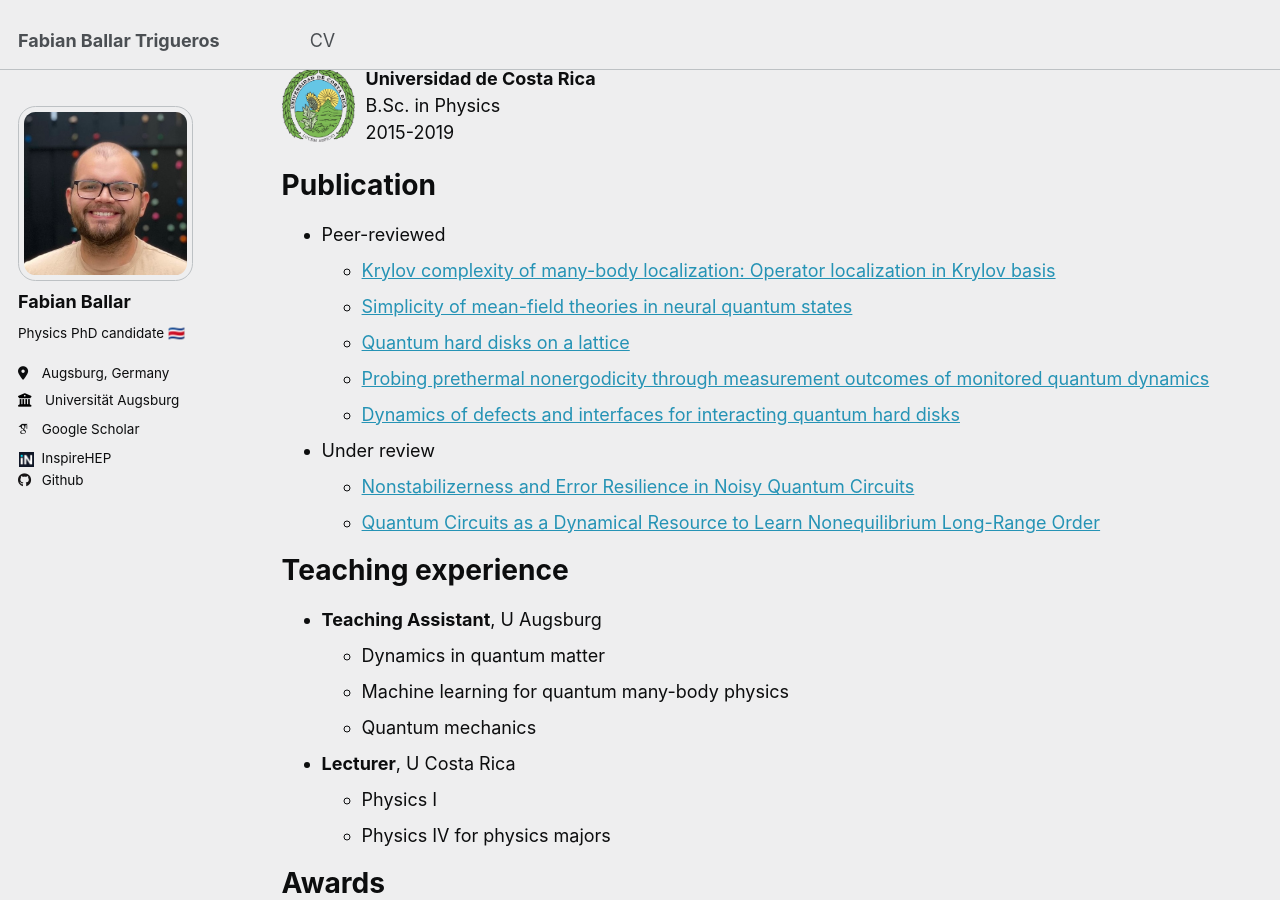
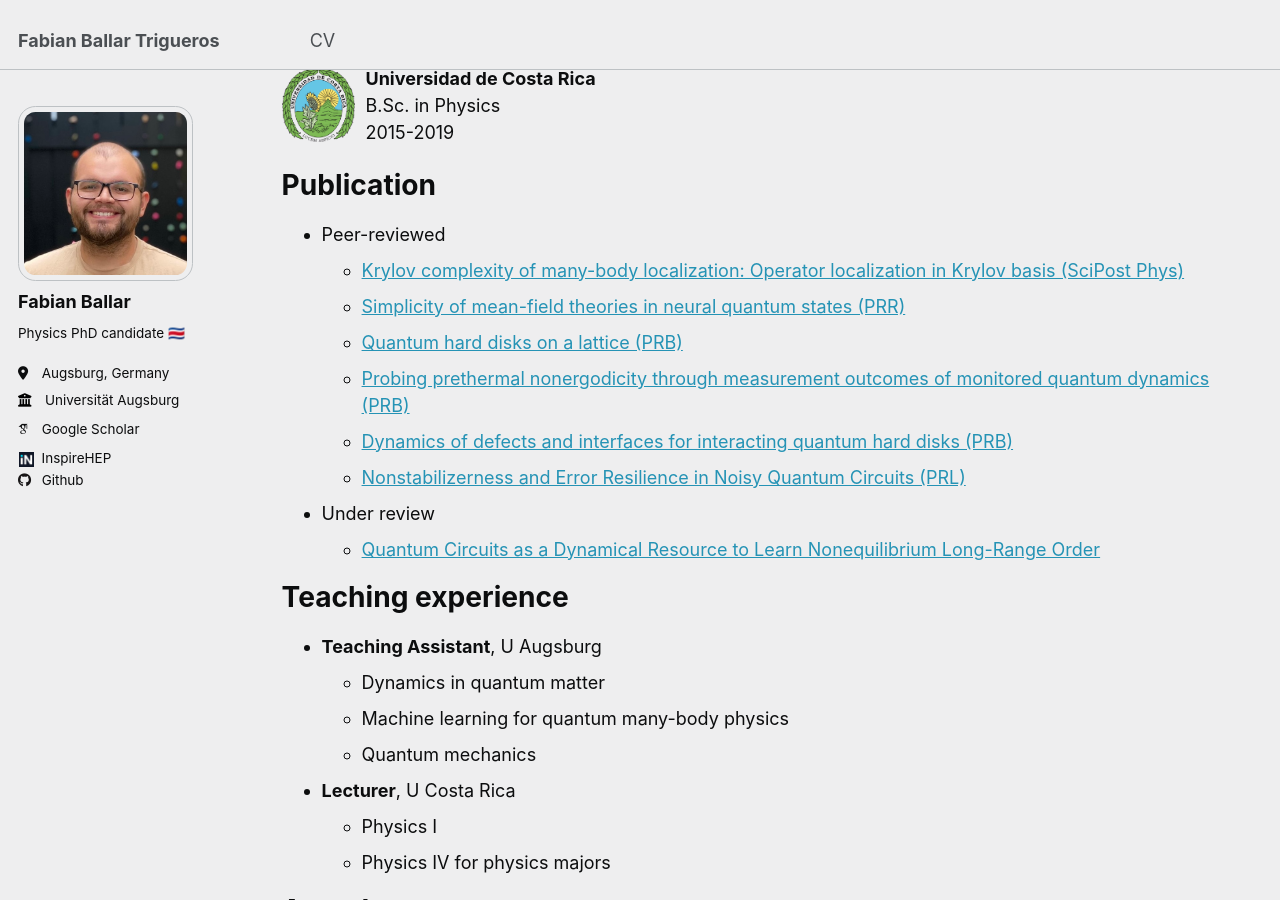
Before and after one commit to FabianBallar7/FabianBallar7.github.io, a Jekyll site: the page built from _pages/cv.md, in a window 1280 px wide and 900 px high, scrolled down 397 px. Built offline with Jekyll 4.4.1, drawn with Linux system fonts in a browser that asks for light colours; some web fonts are replaced.

Commit message:
Update cv.md

```diff
--- a/_pages/cv.md
+++ b/_pages/cv.md
@@ -46,20 +46,20 @@ Education
 Publication
 ======
 * Peer-reviewed
-  * [Krylov complexity of many-body localization: Operator localization in Krylov basis
+  * [Krylov complexity of many-body localization: Operator localization in Krylov basis (SciPost Phys)
 ](https://scipost.org/10.21468/SciPostPhys.13.2.037)
-  * [Simplicity of mean-field theories in neural quantum states
+  * [Simplicity of mean-field theories in neural quantum states (PRR)
 ](https://journals.aps.org/prresearch/abstract/10.1103/PhysRevResearch.6.023261)
-  * [Quantum hard disks on a lattice](https://journals.aps.org/prb/abstract/10.1103/PhysRevB.110.L220303)
-  * [Probing prethermal nonergodicity through measurement outcomes of monitored quantum dynamics
+  * [Quantum hard disks on a lattice (PRB)](https://journals.aps.org/prb/abstract/10.1103/PhysRevB.110.L220303)
+  * [Probing prethermal nonergodicity through measurement outcomes of monitored quantum dynamics (PRB)
 ](https://journals.aps.org/prb/abstract/10.1103/v4xv-74s7)
-  * [Dynamics of defects and interfaces for interacting quantum hard disks
+  * [Dynamics of defects and interfaces for interacting quantum hard disks (PRB)
 ](https://journals.aps.org/prb/abstract/10.1103/gnqx-fh59)
+  * [Nonstabilizerness and Error Resilience in Noisy Quantum Circuits (PRL)
+](https://journals.aps.org/prl/abstract/10.1103/cbjz-x45n)
 
 
 * Under review
-  * [Nonstabilizerness and Error Resilience in Noisy Quantum Circuits
-](https://arxiv.org/pdf/2506.18976)
   * [Quantum Circuits as a Dynamical Resource to Learn Nonequilibrium Long-Range Order
 ](https://arxiv.org/pdf/2602.16788)
 
```
